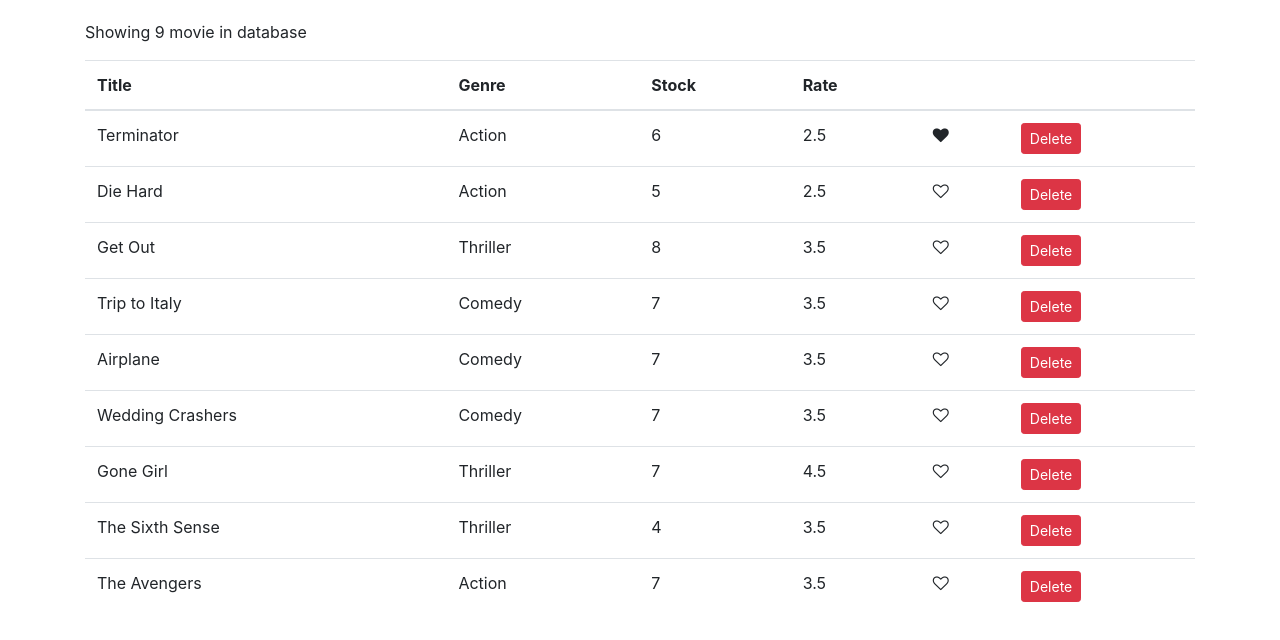
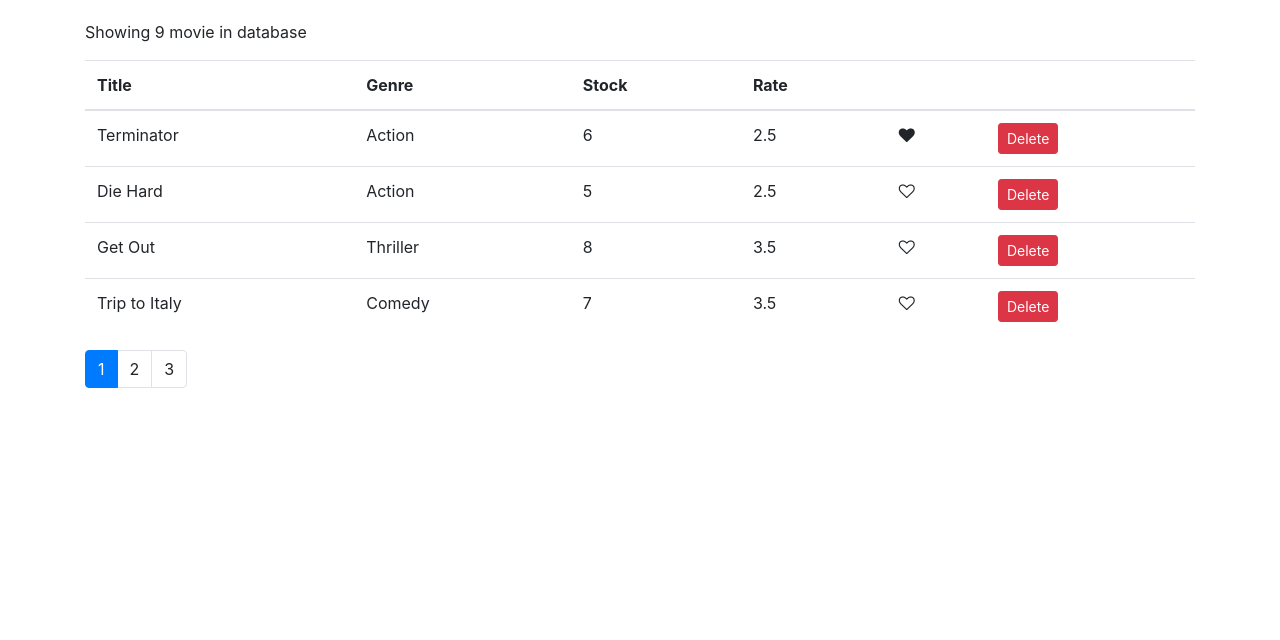
Before and after one commit to andjiao/learningReact, a React (Create React App) app: page / in a window 1280 px wide. Shown: the top 640 px of the page. Built offline with nearby package versions, Linux system fonts and the light colour scheme.

Commit message:
started pagination

```diff
--- a/package.json
+++ b/package.json
@@ -8,6 +8,8 @@
     "@testing-library/user-event": "^13.5.0",
     "bootstrap": "^4.1.1",
     "font-awesome": "^4.7.0",
+    "lodash": "^4.17.10",
+    "prop-types": "^15.6.2",
     "react": "^18.2.0",
     "react-dom": "^18.2.0",
     "react-scripts": "5.0.1",
--- /dev/null
+++ b/src/common/pagination.jsx
@@ -0,0 +1,44 @@
+//import React, { Component } from 'react';
+import _ from 'lodash' // calling it underscore bc lodash is the optimized version of a popular js-library called underscore
+import PropTypes from 'prop-types'; // typechecker
+const Pagination = (props) => {
+    /*In props we have a couple of properties,
+    one is itemsCount and the other is pageSize
+    these are part of this component */
+    const {itemsCount, pageSize, currentPage, onPageChange} = props;
+
+
+    //ceil returns the smallest int, greater than or equal to this floating point number
+    const pageCount = Math.ceil(itemsCount/pageSize);
+    if(pageCount===1) return null;
+
+    //here we use lodash to generate an array with pageSize-numbers
+    /*we have to aadd +1 bc this method will not include the end-number itself
+    so if the pageNumber is 4 it will only return an array with 3 pages
+    so we need to add +1 to make sure the last page is also included */
+   const pages =  _.range(1,pageCount+1)
+
+    return <nav>
+        <ul className="pagination">
+            {pages.map(page=>(
+                <li key={page} className={page===currentPage ? 'page-item active':'page-item'}>
+                <a  className="page-link"
+                onClick={()=>onPageChange(page)}>
+                    {page}</a>
+                </li>
+
+            ))}
+
+        </ul>
+    </nav>;
+}
+
+Pagination.propTypes ={
+    itemsCount:PropTypes.number.isRequired,
+    pageSize:PropTypes.number.isRequired,
+    currentPage:PropTypes.number.isRequired,
+    onPageChange:PropTypes.func.isRequired
+
+};
+
+export default Pagination;
--- a/src/components/Movies.jsx
+++ b/src/components/Movies.jsx
@@ -1,10 +1,14 @@
 import React, { Component } from 'react';
 import {getMovies} from '../services/fakeMovieService';
 import Like from '../common/like';
+import Pagination from '../common/pagination';
+import { pagination} from '../utils/paginate';
 
 class Movies extends Component {
     state = {
-        movies:getMovies()
+        movies:getMovies(),
+        currentPage:1,
+        pageSize:4
     }
 
     handleDelete = (movie) =>{
@@ -17,7 +21,7 @@
       Now in js, if the key and value are the same, we can remove the repeattion, so we only pass movie one time*/
       this.setState({movies})
 
-    }
+    };
 
     handleLike =(movie)=>{
         const movies =[...this.state.movies];
@@ -26,9 +30,15 @@
         movies[index].liked = !movies[index].liked;
         this.setState({movies});
 
-    }
+    };
+
+    handlePageChange =page =>{
+        this.setState({currentPage:page});
+    };
     render() {
         const {length: count } =this.state.movies;
+        const{pageSize, currentPage, movies:allMovies} = this.state;
+
         if(count===0)return <p>There are no movies in the database</p>;
         /*fast way to generate a table, by writing this:
          table.table>thead>tr>th*4
@@ -44,6 +54,7 @@
          every time you use the map we should set the key attribute, or the key property
          on the element that you are repeating
         */
+       const movies = pagination(allMovies, currentPage, pageSize)
         return (
             <React.Fragment>
                  <p>Showing {count} movie in database</p>
@@ -61,7 +72,7 @@
 
 </thead>
 <tbody>
-{this.state.movies.map(movie=>(
+{movies.map(movie=>(
      <tr key={movie._id}>
      <td>{movie.title}</td>
      <td>{movie.genre.name}</td>
@@ -77,6 +88,11 @@
 </tbody>
 
 </table>
+<Pagination
+itemsCount={count}
+pageSize={pageSize}
+currentPage ={currentPage}
+onPageChange={this.handlePageChange}/>
 
  </React.Fragment>
 
--- /dev/null
+++ b/src/utils/paginate.js
@@ -0,0 +1,15 @@
+import _ from 'lodash';
+
+export function pagination (items, pageNumber, pageSize){
+    const startIndex = (pageNumber-1)*pageSize;
+    /* _.slice(items, startIndex): This method will slice oure array starting from the startIndex
+    now we have the a new array, we go to this arrray, aand pick items for the current page
+    and lodash has a method for that, which is _.take()
+    we give it an array and the total numberof items we want to take from that array
+    */
+
+    //the _(items) will return a lodash object and with that we can chain all the lodash methods
+    //the .value converts it to a regular array
+    return _(items).slice(startIndex).take(pageSize).value();
+
+}
```
Also changed, not shown: 1 other file (tests, documents, lock files or other folders).
